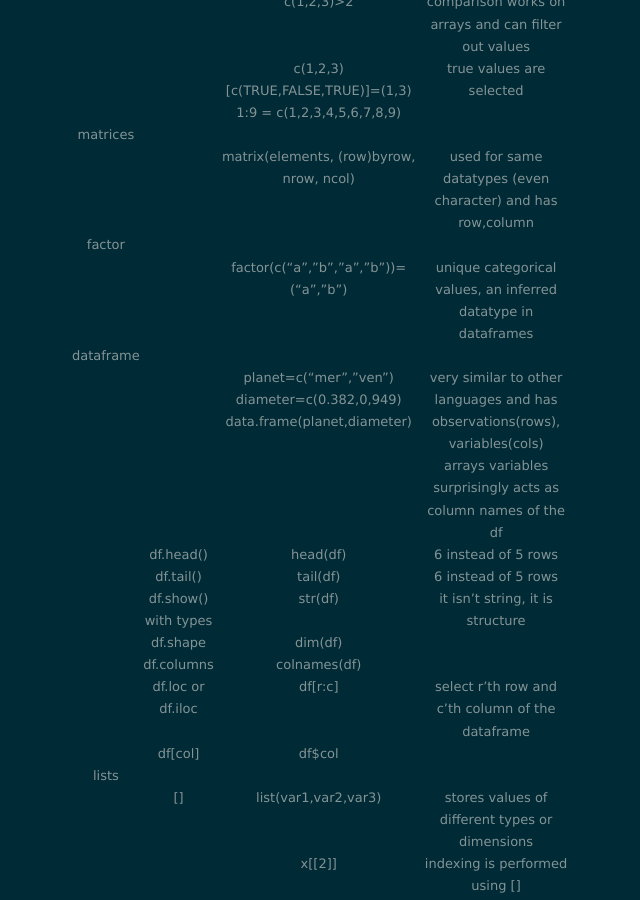
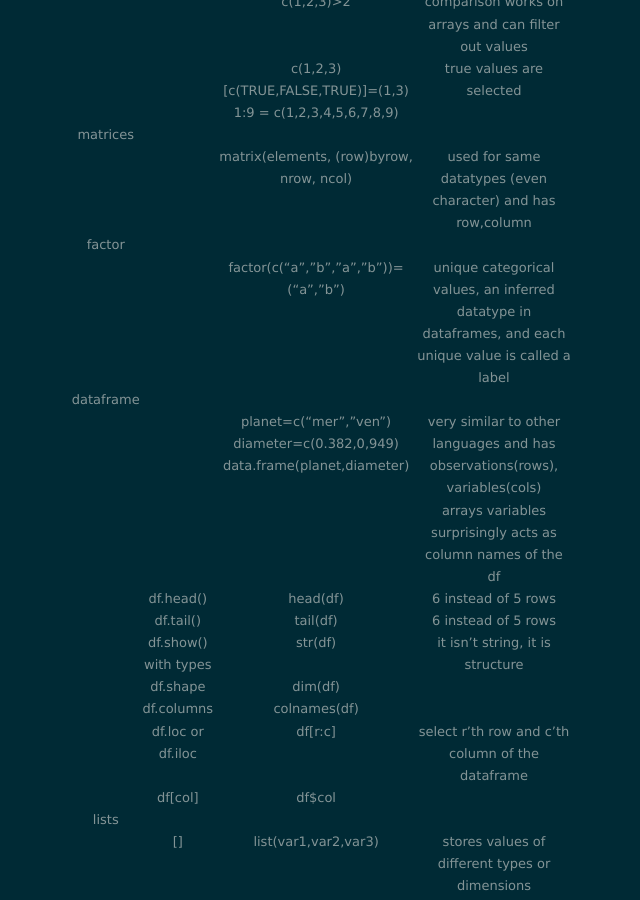
Before and after one commit to shashwat-r/shashwat-r.github.io, a Jekyll site: the page built from _posts/2022-12-10-learn-r.markdown, in a window 1280 px wide and 900 px high, scrolled down 1184 px. Shown: the whole window, without its empty margins (319-959 px from the left). Built offline with Jekyll 4.4.1, drawn with Linux system fonts in a browser that asks for light colours; nearby versions of some CDN libraries.

Commit message:
Update 2022-12-10-learn-r.markdown

```diff
--- a/_posts/2022-12-10-learn-r.markdown
+++ b/_posts/2022-12-10-learn-r.markdown
@@ -50,7 +50,7 @@ Basic R Syntax
 |matrices|
 |||matrix(elements, (row)byrow, nrow, ncol)|used for same datatypes (even character) and has row,column|
 |factor|
-|||factor(c("a","b","a","b"))=("a","b")|unique categorical values, an inferred datatype in dataframes|
+|||factor(c("a","b","a","b"))=("a","b")|unique categorical values, an inferred datatype in dataframes, and each unique value is called a label|
 |dataframe|
 |||planet=c("mer","ven") diameter=c(0.382,0,949) data.frame(planet,diameter)|very similar to other languages and has observations(rows), variables(cols)|
 ||||arrays variables surprisingly acts as column names of the df|
```
